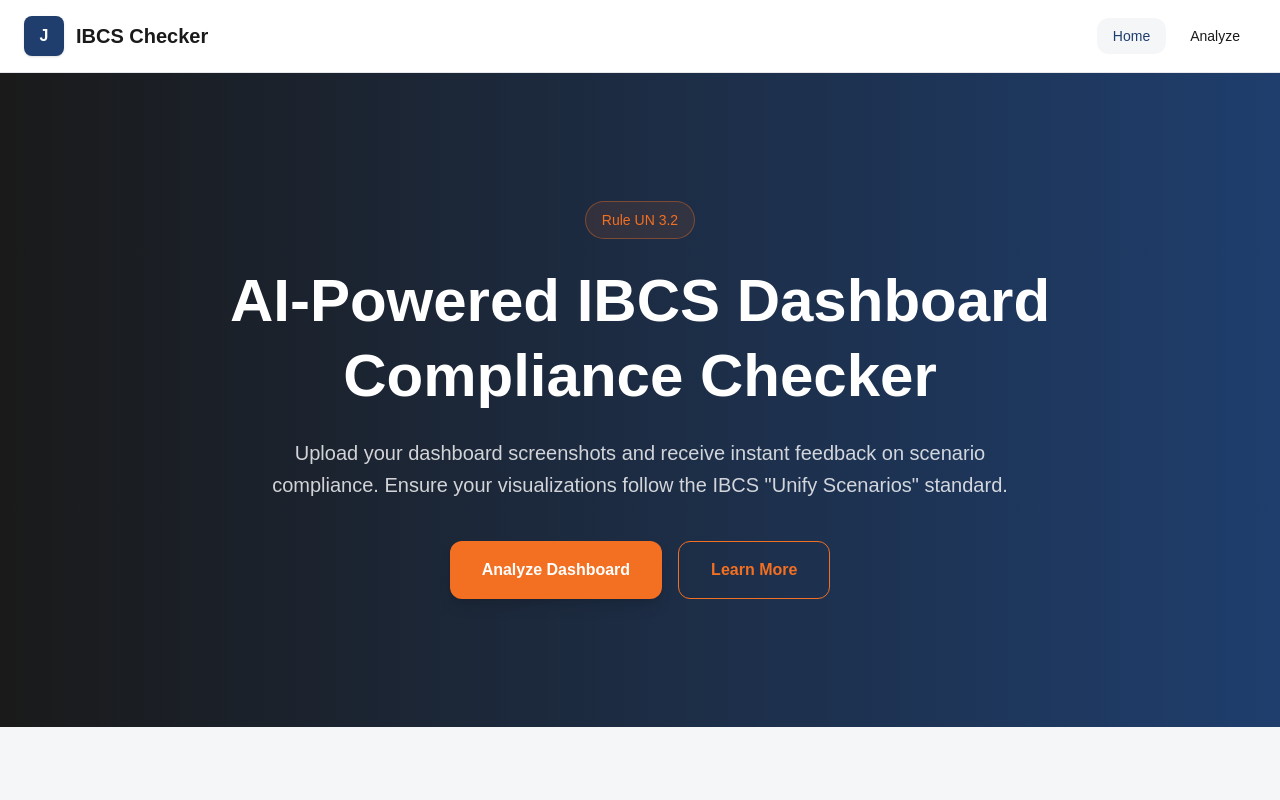
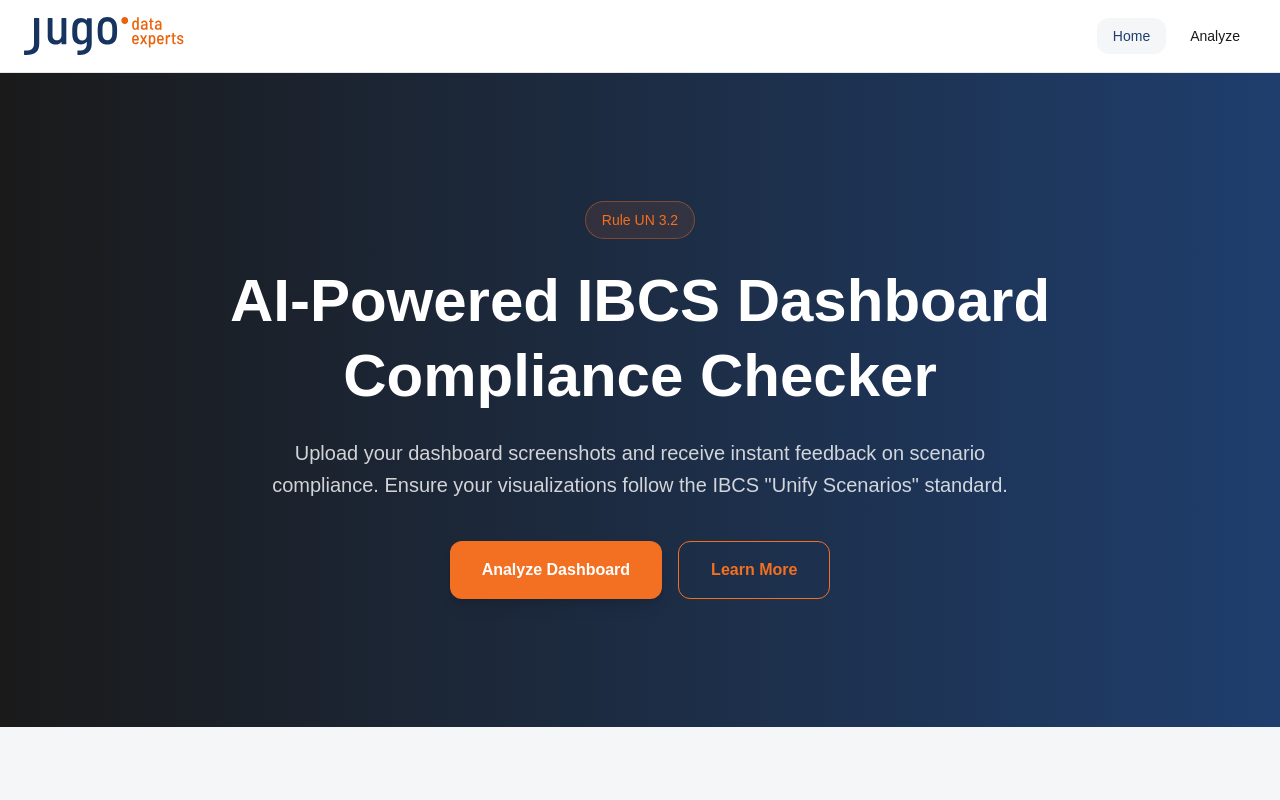
Before and after one commit to Fontys-Group-8-AMD/Jugo, a React app in the folder frontend/: page / in a window 1280 px wide. Shown: the top 800 px of the page. Built offline with nearby package versions, Linux system fonts and the light colour scheme; the HTML template or start-up script is replaced by a standard one.

Commit message:
Include the logo in the navbar

```diff
--- a/frontend/src/components/layout/Navbar.tsx
+++ b/frontend/src/components/layout/Navbar.tsx
@@ -1,4 +1,5 @@
 import { NavLink } from "react-router-dom";
+import jugoLogo from "../../assets/jugo.svg";
 
 const navLinkBase =
   "rounded-xl px-4 py-2 text-sm font-medium transition-all duration-200";
@@ -8,13 +9,15 @@ const Navbar = () => {
     <header className="w-full border-b border-[var(--color-border)] bg-[var(--color-white)]">
       <div className="mx-auto flex max-w-7xl items-center justify-between px-6 py-4">
         <div className="flex items-center gap-3">
-          <div className="flex h-10 w-10 items-center justify-center rounded-lg bg-[var(--color-primary)] font-bold text-[var(--color-white)] shadow-sm">
-            J
-          </div>
+          <img
+            src={jugoLogo}
+            alt="Jugo logo"
+            className="h-10 w-40 object-contain"
+          />
 
-          <span className="text-xl font-semibold text-[var(--color-dark)]">
+          {/* <span className="text-xl font-semibold text-[var(--color-dark)]">
             IBCS Checker
-          </span>
+          </span> */}
         </div>
 
         <nav className="flex items-center gap-2">
```
Also changed, not shown: frontend/src/assets/jugo.svg (added).
